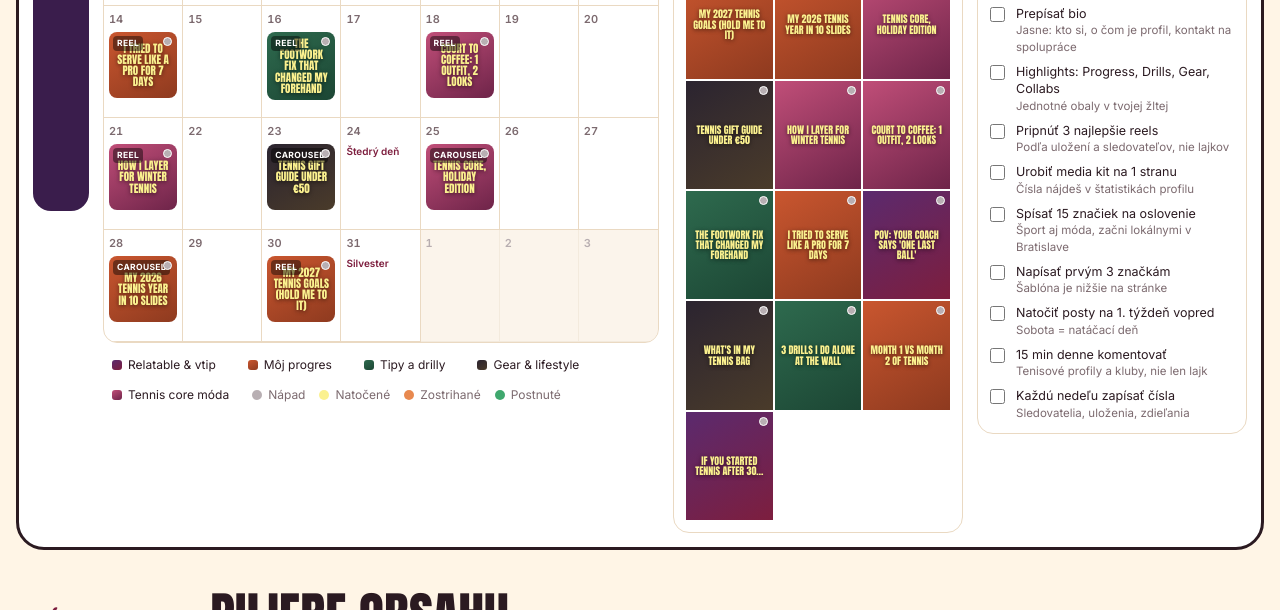
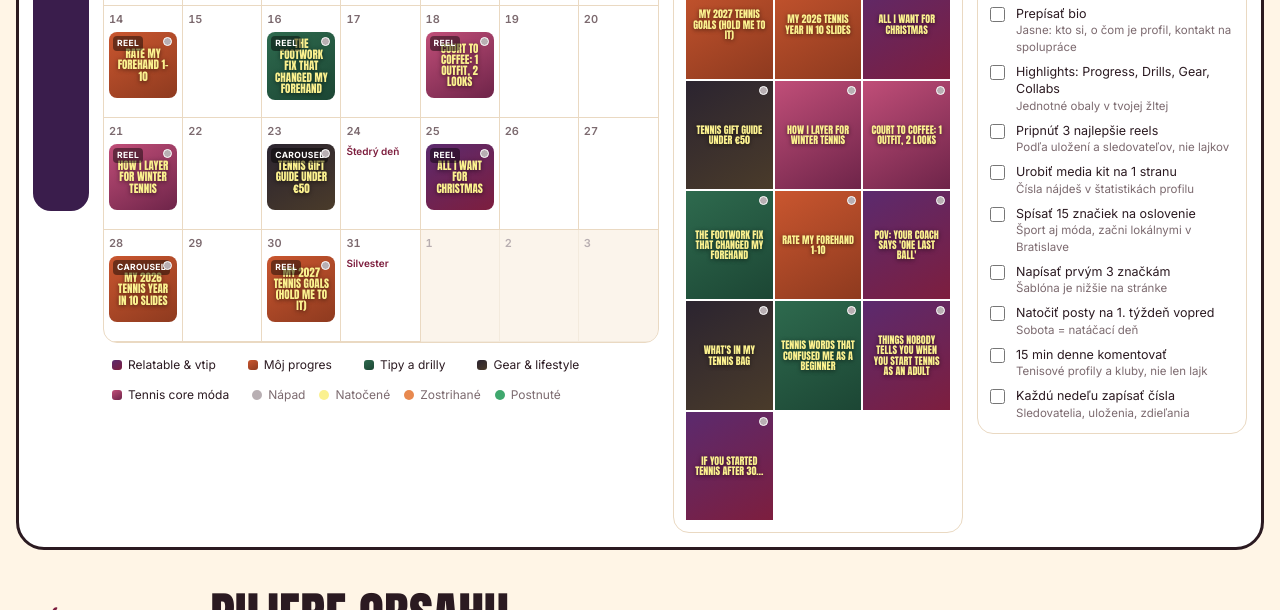
Before and after one commit to Domkakorcok/social-plan, a plain HTML site: page index.html in a window 1280 px wide. Shown: the part 628-1238 px from the top of the page. Drawn offline with Linux system fonts and the light colour scheme.

Commit message:
Replace four posts with versions that need no new shooting
Co-Authored-By: Claude Opus 5.5 <noreply@anthropic.com>

```diff
--- a/index.html
+++ b/index.html
@@ -360,14 +360,14 @@ const POSTS=[
   idea:"Pokračovanie tvojej série s hookom pre ročníky 1990–2000. Prvý text v úvode, druhý pri pokazenom bekhende.",
   shots:["Široký záber: rozcvička, pokojná tvár (2 s)","Bekhend letí do siete alebo do plota (zopakuj, kým to nie je vtipné)","Tvoja reakcia do kamery"],
   caption:"Forehand: confident. Backhand: needs therapy. 😅\nAnyone else?",tags:"#adulttennis #tennislife #tennisbeginner #tennisfail #bratislava",cta:"Komentár: „Tag your tennis buddy“"},
- {id:"p2",date:"2026-12-04",pillar:"progress",fmt:"REEL",hook:"Month 1 vs month 2 of tennis",
-  idea:"Rozdelená obrazovka: starý klip z novembra vedľa nového. Ten istý úder, vidno rozdiel.",
-  shots:["Nájdi najhorší klip z prvého mesiaca","Natoč ten istý úder z rovnakého uhla","Na konci text „see you in month 3“"],
-  caption:"Same shot. 30 days apart. Small wins count. 🎾",tags:"#tennisprogress #adulttennis #learningtennis #tennisjourney",cta:"Follow pre „month 3“"},
- {id:"p3",date:"2026-12-07",pillar:"tips",fmt:"REEL",hook:"3 drills I do alone at the wall",
-  idea:"Praktický tip, ktorý si ľudia uložia. Každý drill 4–5 sekúnd s krátkym popisom.",
-  shots:["Drill 1: forhend nad čiarou na stene","Drill 2: volej z blízka","Drill 3: striedanie FH/BH","Text na konci: „Save for your next session“"],
-  caption:"No partner? No excuse.\n1. Forehand above the line\n2. Close volleys\n3. FH/BH switch\nSave this for your next session 📌",tags:"#tennisdrills #tennistips #tennistraining #adulttennis",cta:"Ulož si to"},
+ {id:"p2",date:"2026-12-04",pillar:"relatable",fmt:"REEL",hook:"Things nobody tells you when you start tennis as an adult",
+  idea:"Bez natáčania: použi hocijaký klip z tréningu, ktorý už máš, a cez neho postupne pridávaj texty. Ľudia sa v tom nájdu a zdieľajú to.",
+  shots:["Jeden dlhší klip z tréningu (aj starý)","Texty jeden po druhom: „your first lesson is mostly picking up balls“, „you will buy a racket that's too heavy“, „tennis friends > tennis skills“","Posledný text: „what would you add?“"],
+  caption:"Nobody warned me. 😅\nWhat would you add? 👇",tags:"#adulttennis #tennisbeginner #tennislife #learningtennis",cta:"Komentár: „what would you add?“"},
+ {id:"p3",date:"2026-12-07",pillar:"tips",fmt:"CAROUSEL",hook:"Tennis words that confused me as a beginner",
+  idea:"Bez natáčania: karusel len z textu v tvojej žltej na tmavom pozadí, prípadne cez fotku z kurtu, ktorú už máš. Ľudia si to ukladajú.",
+  shots:["Titulná strana s hookom","Jedno slovo na slide: love, deuce, let, ad in / ad out, bagel, unforced error","Ku každému krátke vysvetlenie a vtipná poznámka","Posledný slide: „Save for your next match“"],
+  caption:"Why is zero called love?? 🎾\nSave this for your next match 📌",tags:"#tennistips #tennisbeginner #tennisterms #adulttennis",cta:"Ulož si to"},
  {id:"p4",date:"2026-12-09",pillar:"gear",fmt:"REEL",hook:"What's in my tennis bag",
   idea:"Vykladanie tašky na lavičku, každá vec rýchly záber. Ideálne na označenie značiek, ktoré už používaš.",
   shots:["Taška sa otvorí (záber zhora)","Každá vec 1 s: raketa, loptičky, fľaša, gripy, mikina, slúchadlá","Na konci zbalíš a ideš na kurt"],
@@ -376,10 +376,10 @@ const POSTS=[
   idea:"Klasický vtip, ktorý pozná každý hráč. Text sa mení: „one last ball“ → „ok one more“ → „last one, promise“.",
   shots:["Ty unavená na základnej čiare","Rýchle strihy ďalších a ďalších loptičiek","Na konci ležíš na kurte"],
   caption:"It's never the last ball. Never. 🫠",tags:"#tennishumor #tenniscoach #tennislife #adulttennis",cta:"„Tag your coach“"},
- {id:"p6",date:"2026-12-14",pillar:"progress",fmt:"REEL",hook:"I tried to serve like a pro for 7 days",
-  idea:"Týždenná výzva. Každý deň jeden klip podania, na konci porovnanie deň 1 a deň 7.",
-  shots:["Deň 1: podanie (pravdepodobne zlé)","Krátke klipy dní 2–6","Deň 7 vedľa dňa 1"],
-  caption:"7 days, 1 serve, a lot of balls in the net.\nDay 7 was… better? You decide.",tags:"#tennisserve #tennischallenge #tennisprogress #adulttennis",cta:"Komentár: „better or worse?“"},
+ {id:"p6",date:"2026-12-14",pillar:"progress",fmt:"REEL",hook:"Rate my forehand 1–10",hook2:"Be honest",
+  idea:"Bez extra natáčania: stačí jeden pekný forhend z bežného tréningu, ktorý už máš alebo natočíš mimochodom. Hodnotenie v komentároch prinesie veľa reakcií.",
+  shots:["2–3 forhendy za sebou z jedného klipu","Spomalenie posledného úderu","Text na konci: „comment your number“"],
+  caption:"Be honest. 1–10? 👇\n(I can take it… I think)",tags:"#forehand #tennisprogress #adulttennis #ratemyswing",cta:"Komentár: číslo 1–10"},
  {id:"p7",date:"2026-12-16",pillar:"tips",fmt:"REEL",hook:"The footwork fix that changed my forehand",
   idea:"Jedna konkrétna rada od trénera, ktorá ti pomohla. Ukáž zle a potom dobre.",
   shots:["Zle: stojíš na mieste, úder z ruky","Text s radou (napr. malé kroky pred úderom)","Dobre: rovnaký úder s pohybom nôh"],
@@ -396,10 +396,10 @@ const POSTS=[
   idea:"Karusel s 6–8 darčekmi pre tenistov. Skvelý dôvod napísať značkám ešte začiatkom decembra.",
   shots:["Titulná strana s hookom","Jeden darček na slide: fotka + cena + prečo","Posledný slide: „Save for last-minute gifts“"],
   caption:"Last-minute gifts for the tennis player in your life (or for you 😌)\nAll under €50.",tags:"#tennisgifts #giftguide #christmasgifts #tennisgear",cta:"Ulož si to · označ značky"},
- {id:"p11",date:"2026-12-25",pillar:"fashion",fmt:"CAROUSEL",hook:"Tennis core, holiday edition",
-  idea:"Karusel so 4–5 sviatočnými outfitmi inšpirovanými tenisom: biela, plisovaná sukňa, sveter cez plecia, perly. Fotky môžeš nafotiť vopred, na Vianoce len postneš.",
-  shots:["Titulná fotka: najlepší outfit pri stromčeku","Jeden outfit na slide s krátkym popisom","Posledný slide: „Which one? 1–5“"],
-  caption:"Tennis core, but make it Christmas. 🎄🤍\nWhich look are you wearing? 1–5 👇",tags:"#tenniscore #holidayoutfit #christmaslook #ootd #oldmoneystyle",cta:"Komentár: číslo outfitu"},
+ {id:"p11",date:"2026-12-25",pillar:"relatable",fmt:"REEL",hook:"All I want for Christmas",hook2:"is a consistent backhand",
+  idea:"Bez natáčania: vezmi svoj najhorší alebo najvtipnejší bekhend z doterajších videí. Prvý text na začiatku, druhý pri pokazenom údere. Na Vianoce len postneš.",
+  shots:["Existujúci klip s bekhendom, ktorý nevyšiel","Prvý text v úvode, druhý pri údere","Voliteľne vianočná hudba"],
+  caption:"Dear Santa, just one. One consistent backhand. 🎄🎾\nMerry Christmas!",tags:"#christmas #tennishumor #backhand #adulttennis",cta:"Zdieľaj tenisovému kamarátovi"},
  {id:"p12",date:"2026-12-28",pillar:"progress",fmt:"CAROUSEL",hook:"My 2026 tennis year in 10 slides",
   idea:"Rekapitulácia: prvý tréning, prvý dobrý úder, najväčší fail, najlepší reel. Ukazuje značkám tvoj príbeh.",
   shots:["10 fotiek alebo screenshotov z roka","Ku každej krátky text","Posledný slide: „2027: …“"],
```
